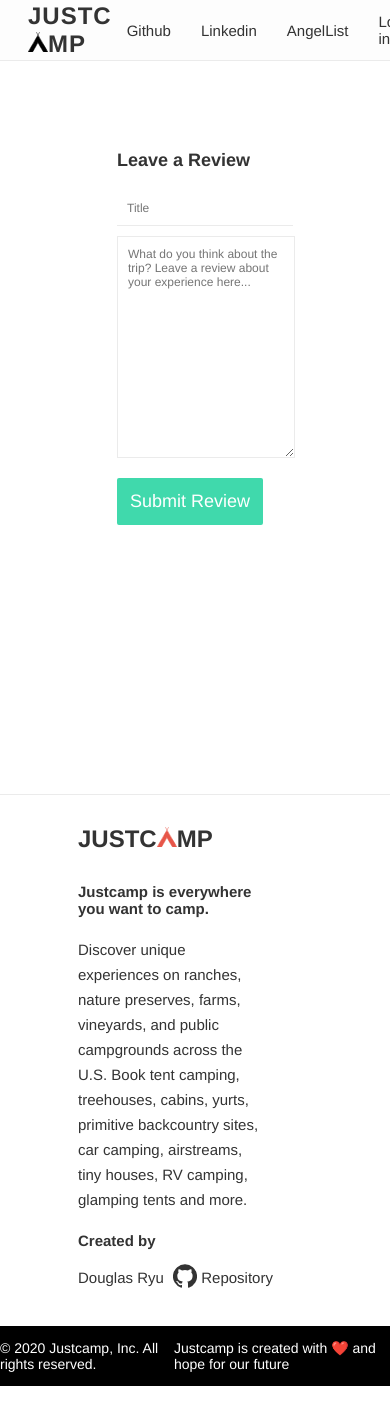
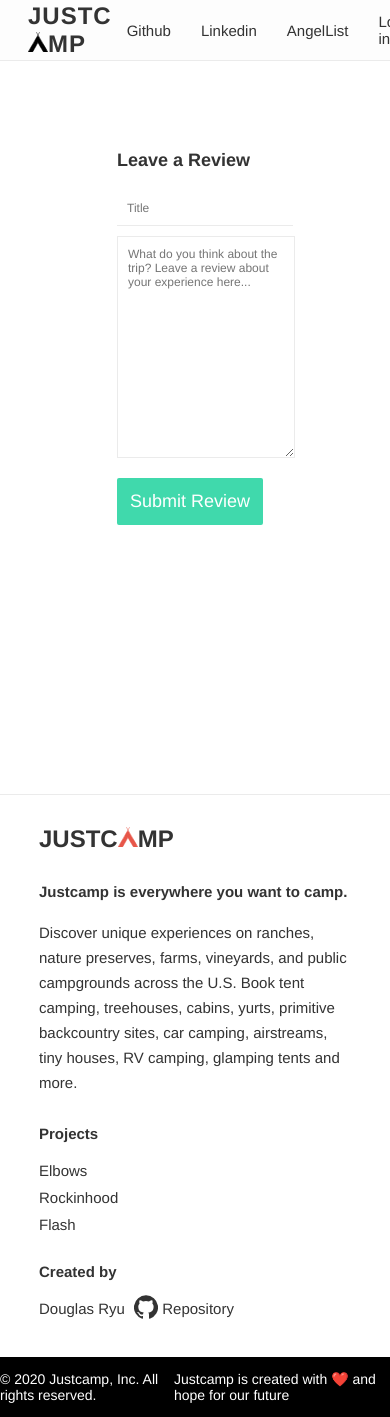
Before and after one commit to douglasryu/Justcamp, a React (Create React App) app in the folder client/: page /reviews/1 in a window 390 px wide. Shown: the top 1417 px of the page. Before the commit the page ends 1386 px from the top, so only its background shows below. Built offline with nearby package versions, Linux system fonts and the light colour scheme; no server answers; what google-maps-react would draw is missing.

Commit message:
Update media query

```diff
--- a/client/src/stylesheets/index.css
+++ b/client/src/stylesheets/index.css
@@ -1253,10 +1253,10 @@ input[type=number]::-webkit-inner-spin-button {
 }
 
 @media screen and (max-width: 1200px) {
-    .footer__section1,
+    /* .footer__section1,
     .footer__section2 {
         display: none;
-    }
+    } */
 
     .footer__sections {
         display: flex;
@@ -1277,20 +1277,51 @@ input[type=number]::-webkit-inner-spin-button {
         height: auto;
         border: 1px solid #EBEBEB;
     }
+
+    .footer__sections {
+        display: flex;
+        flex-direction: column;
+        width: 100%;
+    }
+
+    .footer__section1 {
+        display: none;
+    }
+
+    .footer__section2 {
+        padding-top: 30px;
+    }
+
+    .footer__section3 {
+        order: -1;
+    }
 }
 
 @media screen and (max-width: 1040px) {
     .header__container {
         height: 150px;
-        /* margin: 110px 10vw 0px 10vw; */
-        /* left: 100px; */
-        /* width: 100%; */
+        margin-top: 110px;
+        width: 100vw;
+    }
+
+    .header__maintext {
+        font-size: 40px;
+        font-weight: 600;
+        margin-left: 5vw;
+    }
+
+    .header__subtext {
+        font-size: 22px;
+        font-weight: 400;
+        width: 515px;
+        line-height: 25px;
+        margin: 20px 0px 50px 5vw;
     }
 
     .header__form {
         height: 60px;
         width: 85vw;
-        /* padding: 17px 17px 17px 0px; */
+        margin-left: 5vw;
         box-shadow: 1px 2px 5px 2px rgba(0, 0, 0, 0.1);
         display: flex;
     }
@@ -1333,14 +1364,23 @@ input[type=number]::-webkit-inner-spin-button {
     }
 
     .camplist {
-        /* max-width: 1060px; */
-        width: 100vw;
-        margin: 0 auto;
+        width: 90vw;
         position: relative;
         top: 150px;
         display: grid;
         grid-template-columns: 1fr 1fr;
         justify-items: center;
+    }
+
+    .campentry {
+        margin: 25px;
+        border-radius: 4px;
+        box-shadow: 0px 2px 5px rgba(0, 0, 0, 0.1);
+        width: 300px;
+        min-width: 300px;
+        height: 310px;
+        overflow: hidden;
+        cursor: pointer;
     }
 
     .camp-header__header {
@@ -1374,6 +1414,11 @@ input[type=number]::-webkit-inner-spin-button {
         border-top: 1px solid rgba(0, 0, 0, 0.1);
         padding: 60px 20px 20px 20px;
     }
+
+    .footer__container {
+        width: 80vw;
+        margin: 0px auto;
+    }
 }
 
 @media screen and (max-width: 800px) {
```
